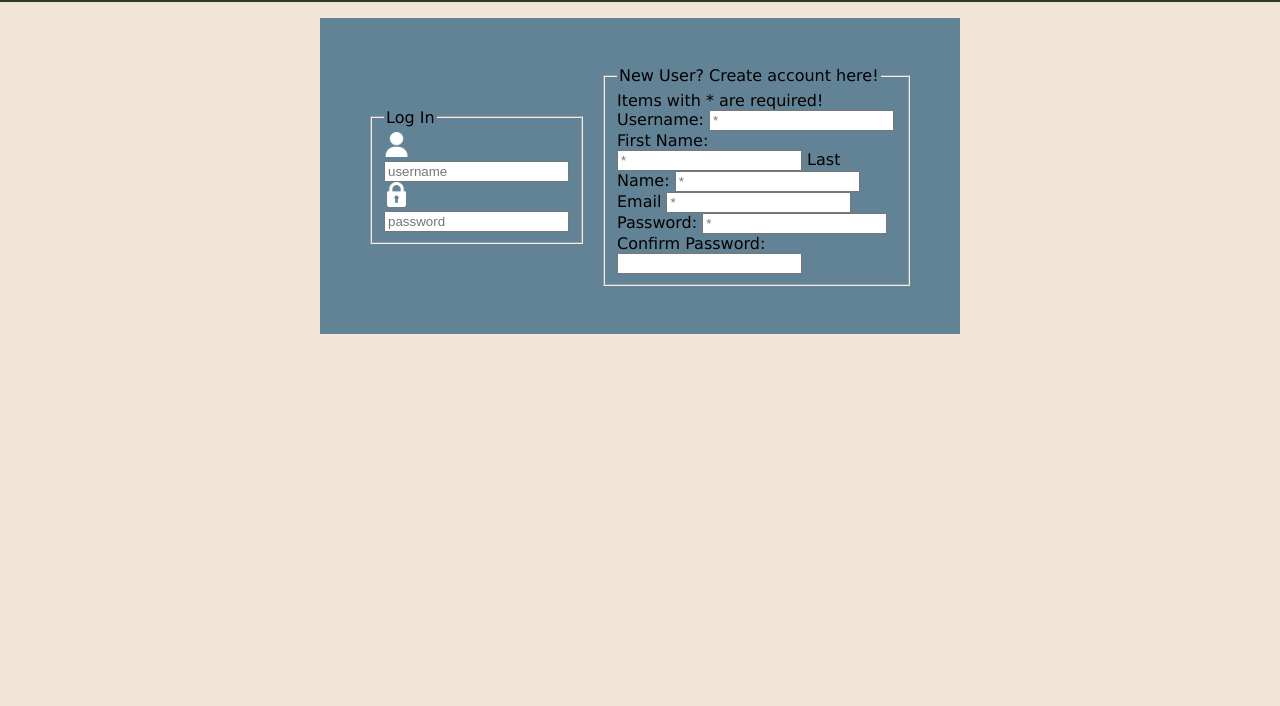
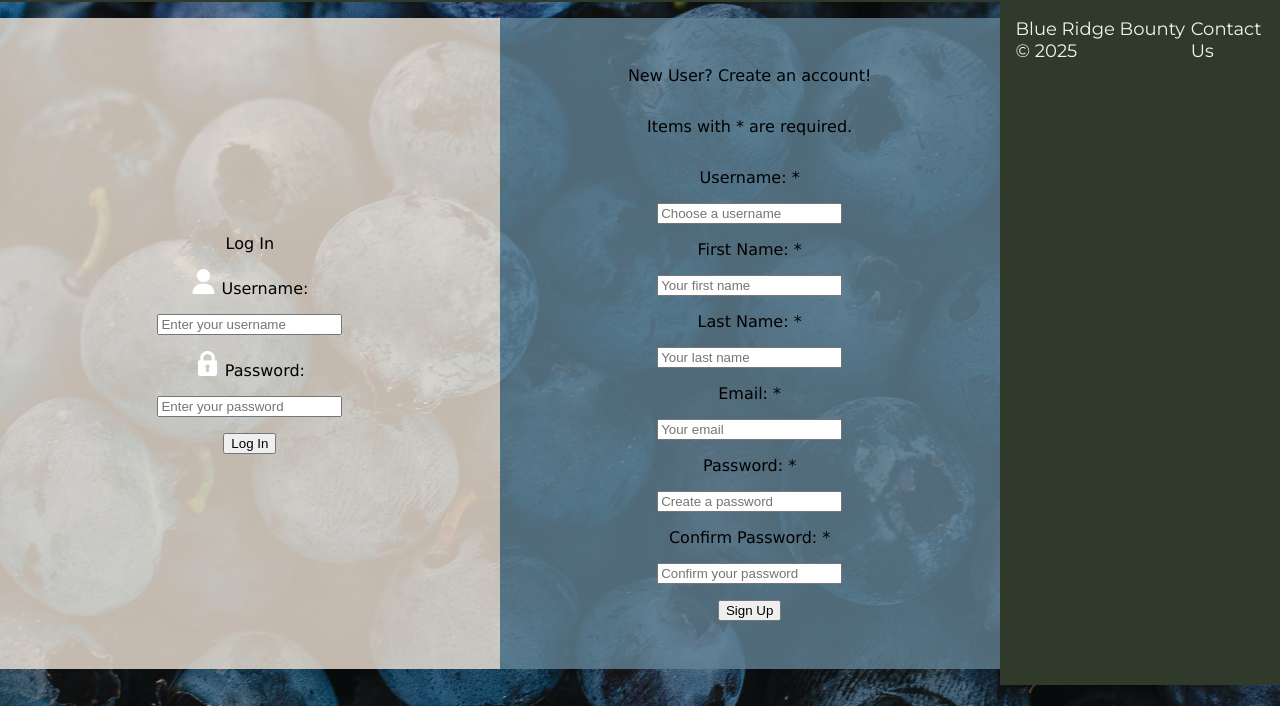
Before and after one commit to CAPNCOOP/WEB-289-Final, a plain HTML site: page login.html in a window 1280 px wide. Shown: the part 94-800 px from the top of the page. Drawn offline with nearby package versions, Linux system fonts and the light colour scheme; a web font is replaced by a local one.

Commit message:
Initial building v1.3

```diff
--- a/css/styles.css
+++ b/css/styles.css
@@ -62,15 +62,15 @@ nav ul li {
 
 nav a {
   color: var(--light);
+  display: inline-block;
+  opacity: 0.75;
   text-decoration: none;
+  transition: opacity 0.2s ease-in-out, transform 0.2s ease-in-out;
 }
 
 nav a:hover {
-  color: var(--tertiary-color);
-}
-
-nav a img:hover {
-  filter: invert(1);
+  opacity: 1;
+  transform: translateY(-3px);
 }
 
 h1 {
@@ -274,7 +274,11 @@ form {
 .aboutus h2 {
   font: 64px var(--main-text);
   text-align: center;
-  text-decoration: underline;
+}
+
+.aboutus div:nth-last-of-type(1) {
+  width: 80%;
+  margin: 0 auto;
 }
 
 .aboutus main section {
@@ -286,16 +290,45 @@ form {
 
 .aboutus-item {
   display: flex;
-  flex-direction: row !important;
+  flex-direction: row;
   gap: 1rem;
+  margin: 0;
 }
 
-.aboutus-item .aboutus-item:nth-of-type(2) {
+.aboutus-item:nth-of-type(2) {
   flex-direction: row-reverse !important;
+  text-align: right;
 }
 
 .aboutus-item p {
   font: 32px var(--secondary-text);
 }
 
+.aboutus div div:last-of-type {
+  padding: 1rem;
+  display: flex;
+  gap: 1rem;
+  flex-direction: column;
+  margin: 0;
+  padding: 0;
+}
+
 /* User Login */
+
+.login {
+  background: url('/img/blueberries.jpg') center / cover no-repeat;
+}
+
+.login main {
+  display: flex;
+}
+
+.login form {
+  background-color: #628395cc;
+  display: flex;
+  flex-flow: column wrap;
+}
+
+form.user-login {
+  background-color: #f2e5d7cc;
+}
--- a/login.html
+++ b/login.html
@@ -8,8 +8,7 @@
     <meta name="viewport" content="width=device-width, initial-scale=1.0">
   </head>
 
-  <body>
-    <section>
+  <body class="login">
     <header>
       <h1>Blue Ridge Bounty</h1>
       <nav>
@@ -22,37 +21,56 @@
         </ul>
       </nav>
     </header>
-    </section>
 
     <main>
-      <form action="login" class="user-login">
-        <fieldset>
+      <form action="login" method="POST" class="user-login">
         <legend>Log In</legend>
-          <img src="img/user.png" alt="A user icon." height="25" width="25">
-          <input type="text" name="username" placeholder="username">
-          <img src="img/lock.png" alt="A lock icon." height="25" width="25">
-          <input type="text" name="password" placeholder="password">
-        </fieldset>
 
-        <fieldset>
-          <caption>Items with * are required!</caption>
-          <legend>New User? Create account here!</legend>
-          <label for="username">Username: </label>
-          <input type="text" name="username" placeholder="*">
-          <label for="fname" name="fname">First Name: </label>
-          <input type="text" name="fname" placeholder="*">
-          <label for="lname">Last Name: </label>
-          <input type="text" name="lname" placeholder="*">
-          <label for="email">Email</label>
-          <input type="text" name="email" placeholder="*">
-          <label for="password">Password: </label>
-          <input type="text" name="password" placeholder="*">
-          <label for="confirmpass">Confirm Password: </label>
-          <input type="text" name="confirmpass">
-        </fieldset>
+        <label for="login-username">
+          <img src="img/user.png" alt="User icon" height="25" width="25">
+          Username:
+        </label>
+        <input type="text" id="login-username" name="username" placeholder="Enter your username" required>
+
+        <label for="login-password">
+          <img src="img/lock.png" alt="Lock icon" height="25" width="25">
+          Password:
+        </label>
+        <input type="password" id="login-password" name="password" placeholder="Enter your password" required>
+
+        <button type="submit">Log In</button>
       </form>
-    </main>
 
+      <form action="login" method="POST" class="new-user-login">
+        <legend>New User? Create an account!</legend>
+
+        <p>Items with * are required.</p>
+
+        <label for="register-username">Username: *</label>
+        <input type="text" id="register-username" name="username" placeholder="Choose a username" required>
+
+        <label for="register-fname">First Name: *</label>
+        <input type="text" id="register-fname" name="fname" placeholder="Your first name" required>
+
+        <label for="register-lname">Last Name: *</label>
+        <input type="text" id="register-lname" name="lname" placeholder="Your last name" required>
+
+        <label for="register-email">Email: *</label>
+        <input type="email" id="register-email" name="email" placeholder="Your email" required>
+
+        <label for="register-password">Password: *</label>
+        <input type="password" id="register-password" name="password" placeholder="Create a password" required>
+
+        <label for="register-confirmpass">Confirm Password: *</label>
+        <input type="password" id="register-confirmpass" name="confirmpass" placeholder="Confirm your password" required>
+
+        <button type="submit">Sign Up</button>
+      </form>
+
+      <footer>
+        <span>Blue Ridge Bounty &copy; 2025</span>
+        <a href="aboutus.html#contact">Contact Us</a>
+      </footer>
   </body>
 
 </html>
```
Also changed, not shown: aboutus.html (+21 -5 lines), index.html (+0 -2 lines), img/envelope.png (added), img/phone.png (added). Lines whose indentation alone changed are shown as unchanged.
